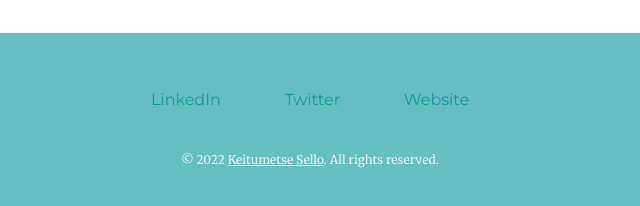
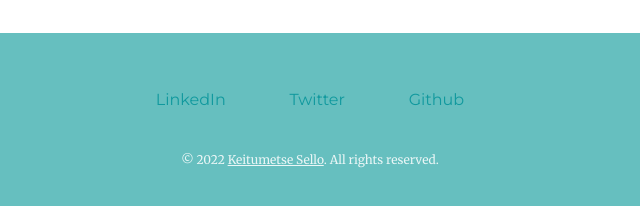
Before and after one commit to Zhanhu079/zhanu.com, a plain HTML site: page index.html in a window 1280 px wide. Shown: the part 2832-3038 px from the top of the page, 330-970 px from the left. Drawn offline with Linux system fonts and the light colour scheme; files whose address does not match are found by name.

Commit message:
Update index.html

```diff
--- a/index.html
+++ b/index.html
@@ -55,7 +55,7 @@
   <div class="bottom-container">
     <a class="footer-link" href="https://www.linkedin.com/">LinkedIn</a>
     <a class="footer-link" href="https://twitter.com/">Twitter</a>
-    <a class="footer-link" href="https://www.appbrewery.co/">Website</a>
+    <a class="footer-link" href="https://github.com/Zhanhu079">Github</a>
     <p class="copyright">© 2022 <span class="name">Keitumetse Sello</span>. All rights reserved.</p>
   </div>
 </body>
```
